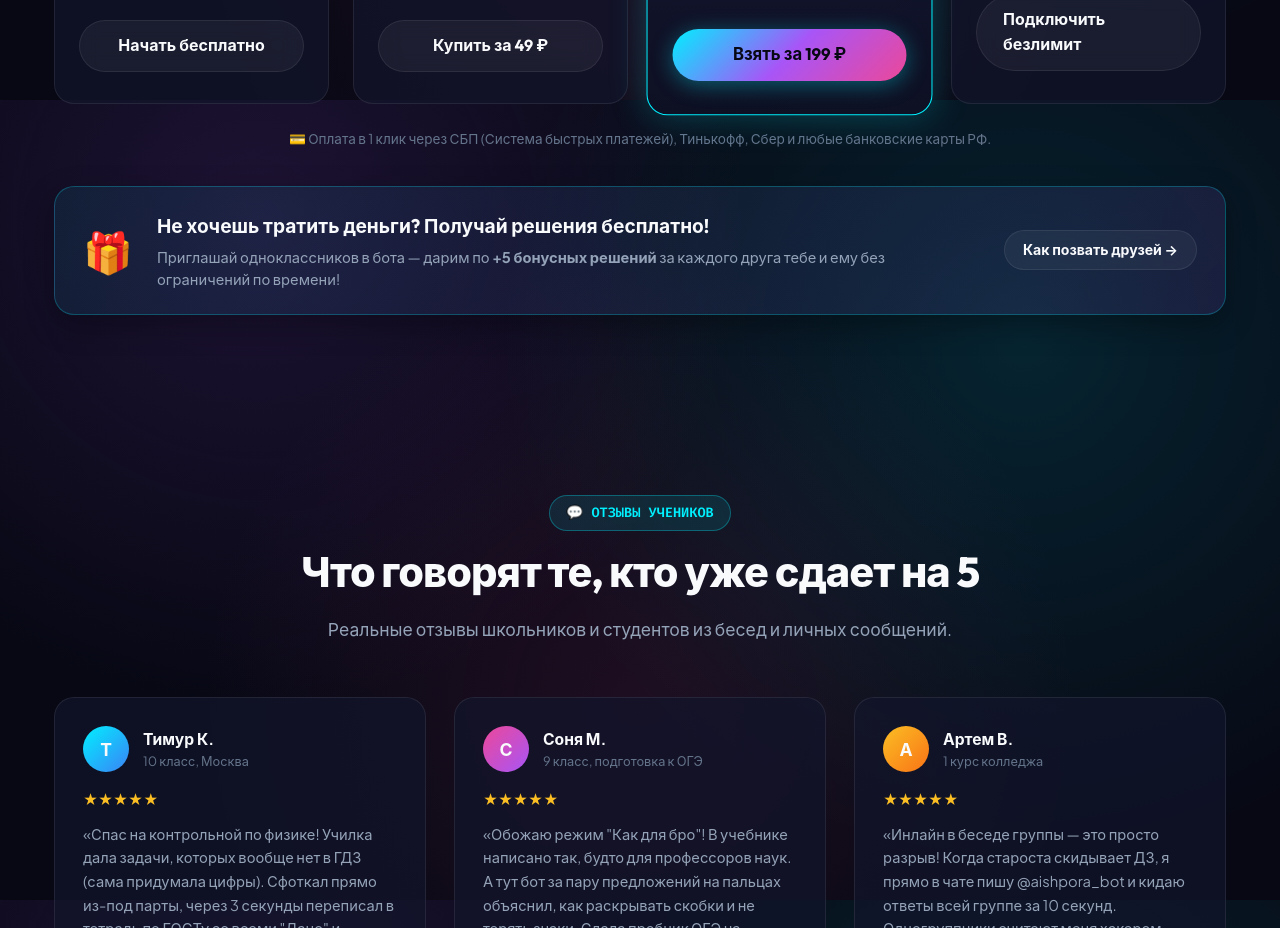
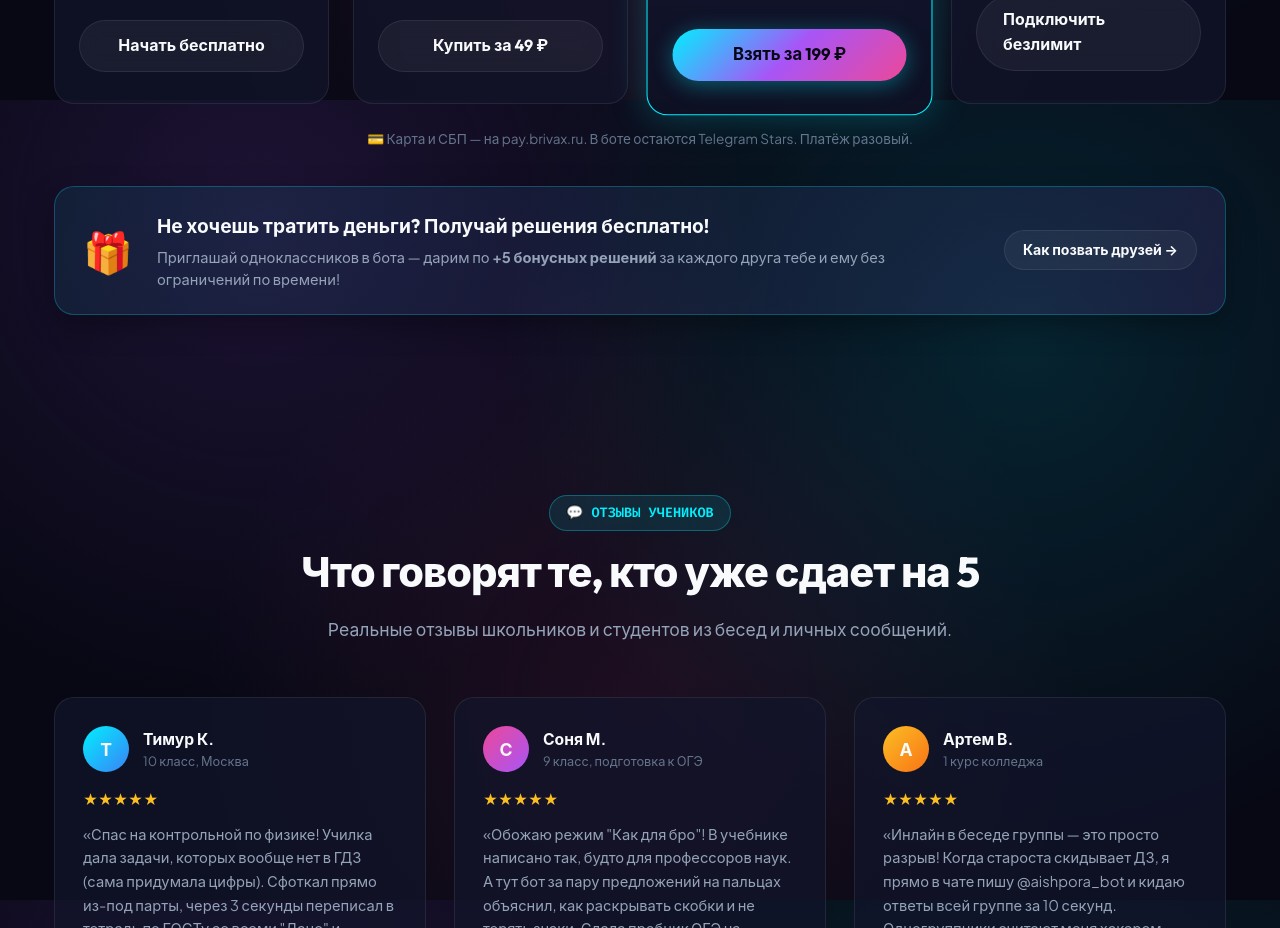
Before and after one commit to DharmahTeach/aishpora-landing, a plain HTML site: page index.html in a window 1280 px wide. Shown: the part 7100-8028 px from the top of the page. Drawn offline with Linux system fonts and the light colour scheme.

Commit message:
fix(copy): карта и СБП на pay.brivax.ru, Stars в боте
Co-authored-by: Cursor <cursoragent@cursor.com>

```diff
--- a/index.html
+++ b/index.html
@@ -761,7 +761,7 @@
         </div>
 
         <div style="text-align: center; margin-top: 24px; color: var(--text-dim); font-size: 0.85rem;">
-          💳 Оплата в 1 клик через СБП (Система быстрых платежей), Тинькофф, Сбер и любые банковские карты РФ.
+          💳 Карта и СБП — на pay.brivax.ru. В боте остаются Telegram Stars. Платёж разовый.
         </div>
 
         <!-- Referral Promo Banner under Tariffs -->
```
